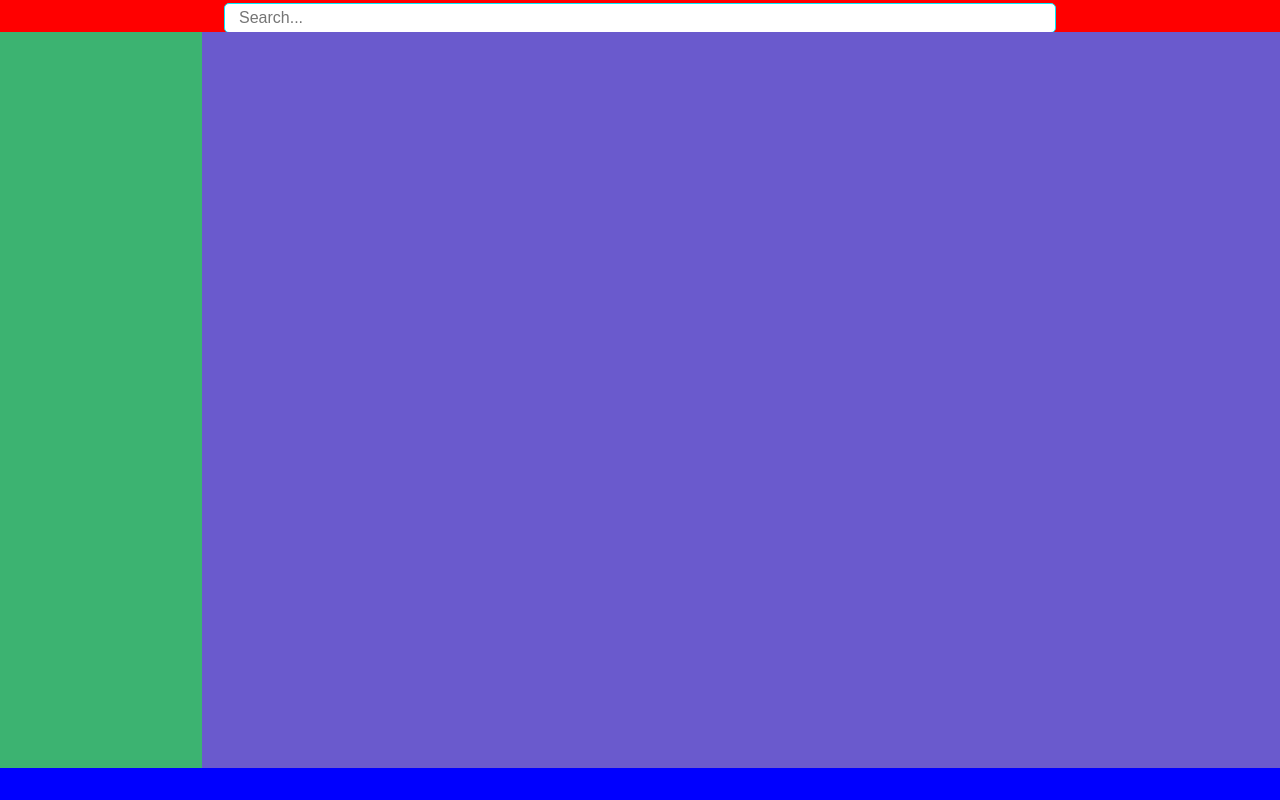
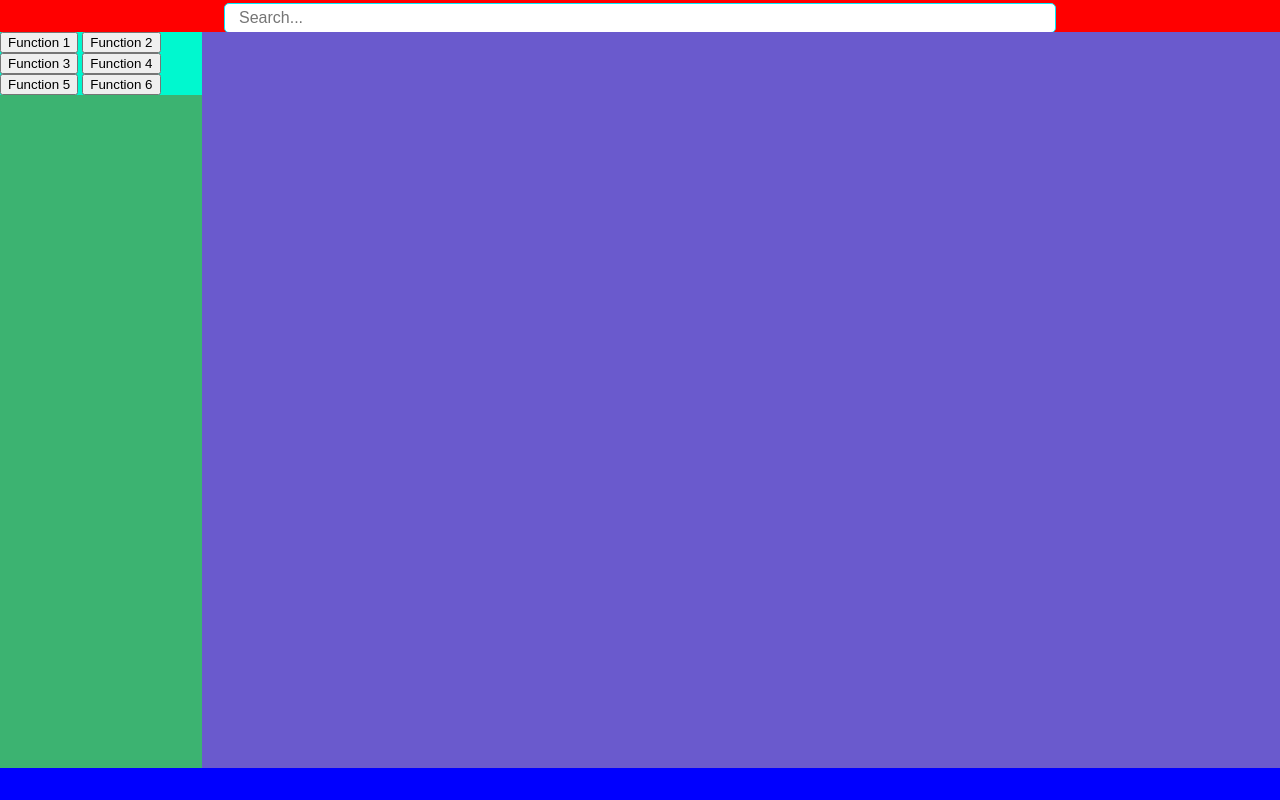
Before and after one commit to devnkls/collection-editor, a website: page frontend/index.html in a window 1280 px wide. Drawn offline with Linux system fonts and the light colour scheme.

Commit message:
Add buttons for testing

```diff
--- a/frontend/css/styles.css
+++ b/frontend/css/styles.css
@@ -73,3 +73,10 @@ https://www.w3schools.com/howto/howto_css_searchbar.asp
   border-radius: 5px; /* Beispiel: Ecken des Suchfeldes abrunden */
   font-size: 16px; /* Beispiel: Schriftgröße anpassen */
 }
+
+
+/* buttons*/
+
+.navbutton{
+  background-color: #00f8cf;
+}
--- a/frontend/index.html
+++ b/frontend/index.html
@@ -33,7 +33,16 @@
 
 				<div class="nav">
 
+					<div class="navbutton">
 
+						<button type="button">Function 1</button>
+						<button type="button">Function 2</button>
+						<button type="button">Function 3</button>
+						<button type="button">Function 4</button>
+						<button type="button">Function 5</button>
+						<button type="button">Function 6</button>
+
+					</div>
 
 				</div>
 
```
